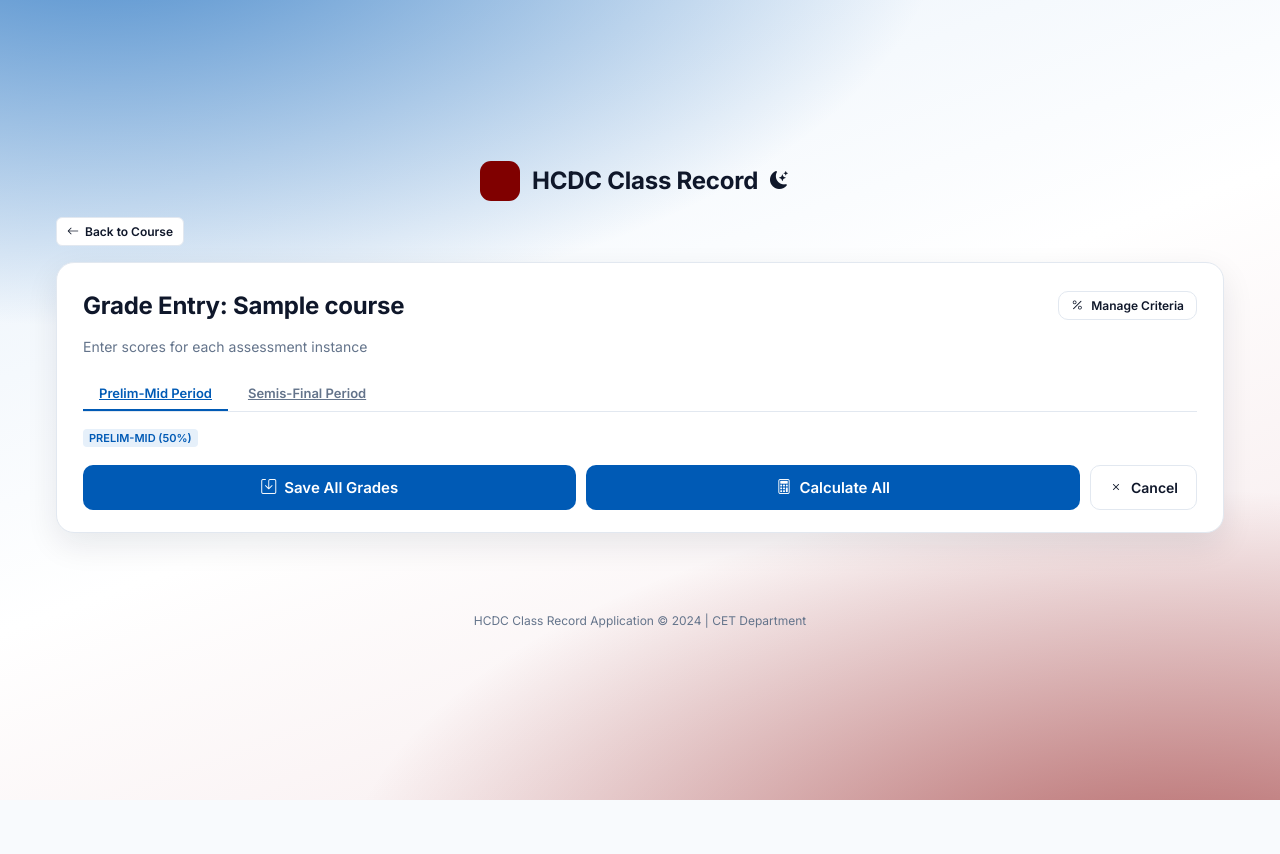
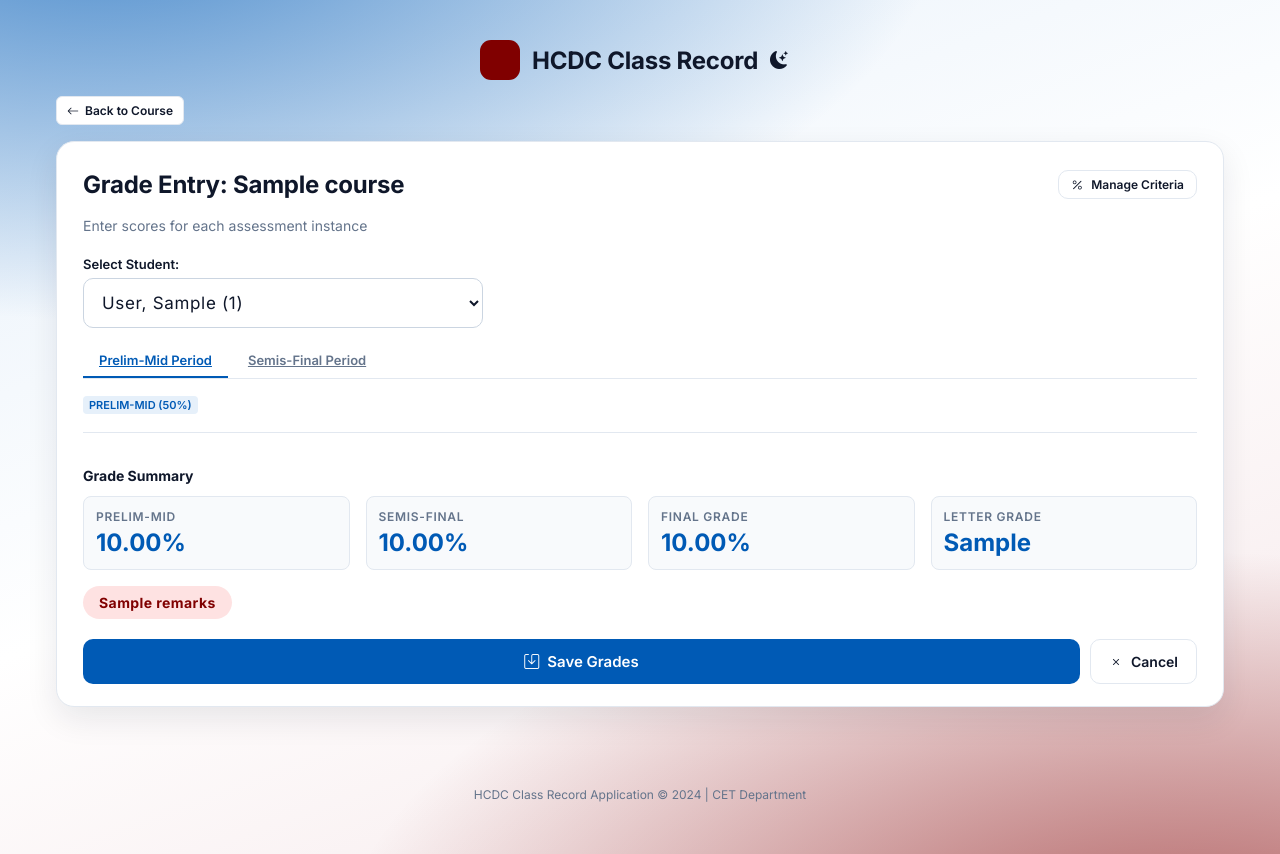
Before and after one commit to laseraph/class-record-app-CET, a Flask app: template templates/grade_entry_instance.html in a window 1280 px wide. Before the commit the page ends 800 px from the top, so only its background shows below. Run offline with Flask 3, Linux system fonts and the light colour scheme; the template is opened without the code that fills it: most values are stand-ins (such as "Sample title", 1, 10 or a date in 2020).

Commit message:
Fix: Rewrite grade_entry_instance template to match route behavior - Show student selector dropdown - Display one student at a time (not all students in a table) - Wrap all inputs in a form - Fix scores dictionary access - Show grade summary for current student - Remove broken save_all_scores form
Co-authored-by: laseraph <laseraph@users.noreply.github.com>

```diff
--- a/templates/grade_entry_instance.html
+++ b/templates/grade_entry_instance.html
@@ -18,6 +18,24 @@
     </div>
 
     <p class="subtitle">Enter scores for each assessment instance</p>
+
+    <!-- Student Selector -->
+    <form method="GET" action="{{ url_for('grade_entry', course_id=course.id) }}" style="margin: 16px 0;">
+        <div class="form-group">
+            <label for="student_id">Select Student:</label>
+            <select id="student_id" name="student_id" onchange="this.form.submit()" style="max-width: 400px;">
+                {% for student in students %}
+                <option value="{{ student.id }}" {% if student.id == current_student_id %}selected{% endif %}>
+                    {{ student.last_name }}, {{ student.first_name }} ({{ student.id_number }})
+                </option>
+                {% endfor %}
+            </select>
+        </div>
+    </form>
+
+    {% if current_student_id %}
+    <form method="POST" action="{{ url_for('grade_entry', course_id=course.id) }}">
+        <input type="hidden" name="student_id" value="{{ current_student_id }}">
 
         <!-- Period Tabs -->
         <div style="display: flex; gap: 4px; margin: 16px 0; border-bottom: 1px solid var(--border);">
@@ -46,44 +64,26 @@
                     <h4 style="margin: 0; font-size: 14px; font-weight: 700;">{{ comp.name }} ({{ comp.prelim_mid_weight }}%)</h4>
                 </div>
 
-            <div class="table-container">
-                <table style="font-size: 13px;">
-                    <thead>
-                        <tr>
-                            <th>Instance</th>
-                            {% for student in students %}
-                            <th>{{ student.last_name[:3] }}.</th>
-                            {% endfor %}
-                            <th>Actions</th>
-                        </tr>
-                    </thead>
-                    <tbody>
+                <div style="display: grid; gap: 8px;">
                     {% for inst in comp_instances %}
-                        <tr>
-                            <td>
-                                <strong>{{ inst.title }}</strong><br>
-                                <small style="color: var(--muted);">Max: {{ inst.max_score }}</small>
-                            </td>
-                            {% for student in students %}
-                            <td>
+                    <div style="display: flex; align-items: center; gap: 12px; padding: 8px; background: var(--card); border-radius: 6px; border: 1px solid var(--border);">
+                        <div style="flex: 1;">
+                            <div style="font-weight: 600; font-size: 13px;">{{ inst.title }}</div>
+                            <div style="font-size: 11px; color: var(--muted);">Max Score: {{ inst.max_score }}</div>
+                        </div>
+                        <div style="flex: 0 0 120px;">
                             <input type="number"
-                                       name="score_{{ inst.id }}_{{ student.id }}"
-                                       value="{{ scores.get(inst.id, {}).get(student.id, '') }}"
-                                       style="width: 60px; padding: 4px; border: 1px solid var(--border); border-radius: 4px; text-align: center;"
+                                   name="score_{{ inst.id }}"
+                                   value="{{ scores.get(inst.id, '') }}"
+                                   class="form-control"
+                                   style="width: 100%; padding: 8px; border: 1px solid var(--border); border-radius: 6px; text-align: center;"
                                    min="0"
                                    max="{{ inst.max_score }}"
-                                       step="0.1">
-                            </td>
+                                   step="0.1"
+                                   required>
+                        </div>
+                    </div>
                     {% endfor %}
-                            <td>
-                                <button type="button" class="btn btn-secondary" style="font-size: 11px; padding: 4px 8px;" onclick="saveInstance({{ inst.id }})">
-                                    <i class="bi bi-save"></i>
-                                </button>
-                            </td>
-                        </tr>
-                        {% endfor %}
-                    </tbody>
-                </table>
                 </div>
             </div>
             {% endif %}
@@ -108,38 +108,26 @@
                     <h4 style="margin: 0; font-size: 14px; font-weight: 700;">{{ comp.name }} ({{ comp.semis_final_weight }}%)</h4>
                 </div>
 
-            <div class="table-container">
-                <table style="font-size: 13px;">
-                    <thead>
-                        <tr>
-                            <th>Instance</th>
-                            {% for student in students %}
-                            <th>{{ student.last_name[:3] }}.</th>
-                            {% endfor %}
-                        </tr>
-                    </thead>
-                    <tbody>
+                <div style="display: grid; gap: 8px;">
                     {% for inst in comp_instances %}
-                        <tr>
-                            <td>
-                                <strong>{{ inst.title }}</strong><br>
-                                <small style="color: var(--muted);">Max: {{ inst.max_score }}</small>
-                            </td>
-                            {% for student in students %}
-                            <td>
+                    <div style="display: flex; align-items: center; gap: 12px; padding: 8px; background: var(--card); border-radius: 6px; border: 1px solid var(--border);">
+                        <div style="flex: 1;">
+                            <div style="font-weight: 600; font-size: 13px;">{{ inst.title }}</div>
+                            <div style="font-size: 11px; color: var(--muted);">Max Score: {{ inst.max_score }}</div>
+                        </div>
+                        <div style="flex: 0 0 120px;">
                             <input type="number"
-                                       name="score_{{ inst.id }}_{{ student.id }}"
-                                       value="{{ scores.get(inst.id, {}).get(student.id, '') }}"
-                                       style="width: 60px; padding: 4px; border: 1px solid var(--border); border-radius: 4px; text-align: center;"
+                                   name="score_{{ inst.id }}"
+                                   value="{{ scores.get(inst.id, '') }}"
+                                   class="form-control"
+                                   style="width: 100%; padding: 8px; border: 1px solid var(--border); border-radius: 6px; text-align: center;"
                                    min="0"
                                    max="{{ inst.max_score }}"
-                                       step="0.1">
-                            </td>
+                                   step="0.1"
+                                   required>
+                        </div>
+                    </div>
                     {% endfor %}
-                        </tr>
-                        {% endfor %}
-                    </tbody>
-                </table>
                 </div>
             </div>
             {% endif %}
@@ -147,28 +135,75 @@
             {% endfor %}
         </div>
 
+        <!-- Student Grade Summary -->
+        {% if grade_summary %}
+        <div style="margin-top: 20px; padding-top: 20px; border-top: 1px solid var(--border);">
+            <h3 style="font-size: 14px; font-weight: 700; color: var(--ink); margin-bottom: 12px;">
+                Grade Summary
+            </h3>
+            <div style="display: grid; grid-template-columns: repeat(auto-fit, minmax(200px, 1fr)); gap: 16px;">
+                <div style="background: var(--surface); border-radius: 8px; padding: 12px; border: 1px solid var(--border);">
+                    <div style="font-size: 12px; color: var(--muted); font-weight: 600; text-transform: uppercase; letter-spacing: 0.06em;">
+                        Prelim-Mid
+                    </div>
+                    <div style="font-size: 24px; font-weight: 800; color: var(--hcdc-primary); margin-top: 4px;">
+                        {{ "%.2f"|format(grade_summary.prelim_mid_total) }}%
+                    </div>
+                </div>
+                <div style="background: var(--surface); border-radius: 8px; padding: 12px; border: 1px solid var(--border);">
+                    <div style="font-size: 12px; color: var(--muted); font-weight: 600; text-transform: uppercase; letter-spacing: 0.06em;">
+                        Semis-Final
+                    </div>
+                    <div style="font-size: 24px; font-weight: 800; color: var(--hcdc-primary); margin-top: 4px;">
+                        {{ "%.2f"|format(grade_summary.semis_final_total) }}%
+                    </div>
+                </div>
+                <div style="background: var(--surface); border-radius: 8px; padding: 12px; border: 1px solid var(--border);">
+                    <div style="font-size: 12px; color: var(--muted); font-weight: 600; text-transform: uppercase; letter-spacing: 0.06em;">
+                        Final Grade
+                    </div>
+                    <div style="font-size: 24px; font-weight: 800; color: var(--hcdc-primary); margin-top: 4px;">
+                        {{ "%.2f"|format(grade_summary.final_grade) }}%
+                    </div>
+                </div>
+                <div style="background: var(--surface); border-radius: 8px; padding: 12px; border: 1px solid var(--border);">
+                    <div style="font-size: 12px; color: var(--muted); font-weight: 600; text-transform: uppercase; letter-spacing: 0.06em;">
+                        Letter Grade
+                    </div>
+                    <div style="font-size: 24px; font-weight: 800; color: var(--hcdc-primary); margin-top: 4px;">
+                        {{ grade_summary.letter_grade }}
+                    </div>
+                </div>
+            </div>
+            <div style="margin-top: 16px;">
+                <span class="pill {% if grade_summary.remarks == 'Passed' %}pass{% else %}fail{% endif %}" style="font-size: 14px; padding: 8px 16px;">
+                    {{ grade_summary.remarks }}
+                </span>
+            </div>
+        </div>
+        {% endif %}
+
         <div class="actions" style="margin-top: 20px;">
-        <button type="submit" class="btn btn-primary" form="saveAllForm">
-            <i class="bi bi-save"></i> Save All Grades
-        </button>
-        <button type="button" class="btn btn-primary" onclick="calculateAll()">
-            <i class="bi bi-calculator"></i> Calculate All
+            <button type="submit" class="btn btn-primary">
+                <i class="bi bi-save"></i> Save Grades
             </button>
             <a href="{{ url_for('course_detail', course_id=course.id) }}" class="btn btn-secondary">
                 <i class="bi bi-x"></i> Cancel
             </a>
         </div>
+    </form>
+    {% else %}
+    <div class="panel info">
+        <p>No students found. Please add students to this course first.</p>
     </div>
-
-<form id="saveAllForm" method="POST" action="{{ url_for('save_all_scores', course_id=course.id) }}" style="display: none;">
-</form>
+    {% endif %}
+</div>
 
 <script>
     function showPeriod(period) {
         document.getElementById('prelim-instances').style.display = period === 'prelim' ? 'block' : 'none';
         document.getElementById('semis-instances').style.display = period === 'semis' ? 'block' : 'none';
 
-        // Update tab buttons
         document.querySelectorAll('.tab-button').forEach(btn => {
             btn.classList.remove('active');
             btn.style.color = 'var(--muted)';
@@ -179,15 +214,5 @@
         event.target.style.color = 'var(--hcdc-primary)';
         event.target.style.borderBottom = '2px solid var(--hcdc-primary)';
     }
-
-    function calculateAll() {
-        // This would trigger calculation on the server
-        alert('Calculating all grades...');
-    }
-
-    function saveInstance(instanceId) {
-        // This would save scores for a specific instance
-        alert('Saving instance ' + instanceId + '...');
-    }
 </script>
 {% endblock %}
```
Lines whose indentation alone changed are shown as unchanged.
